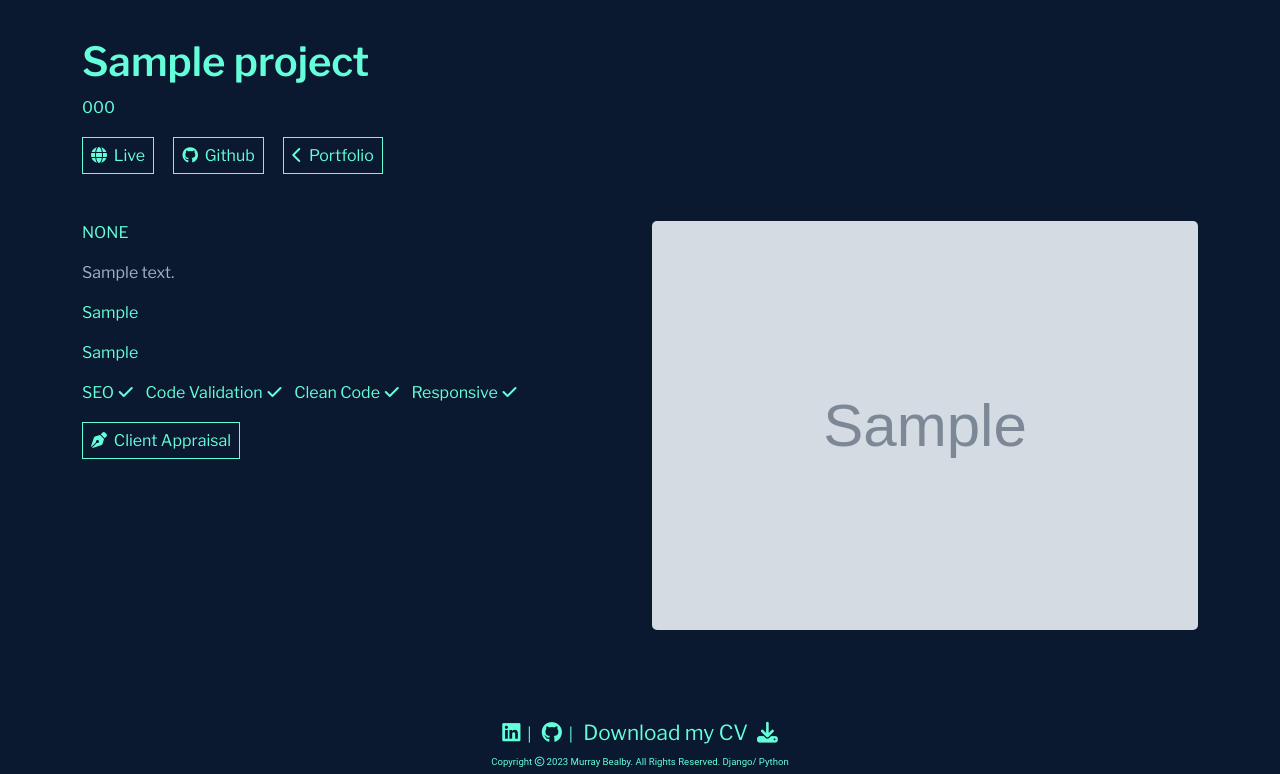
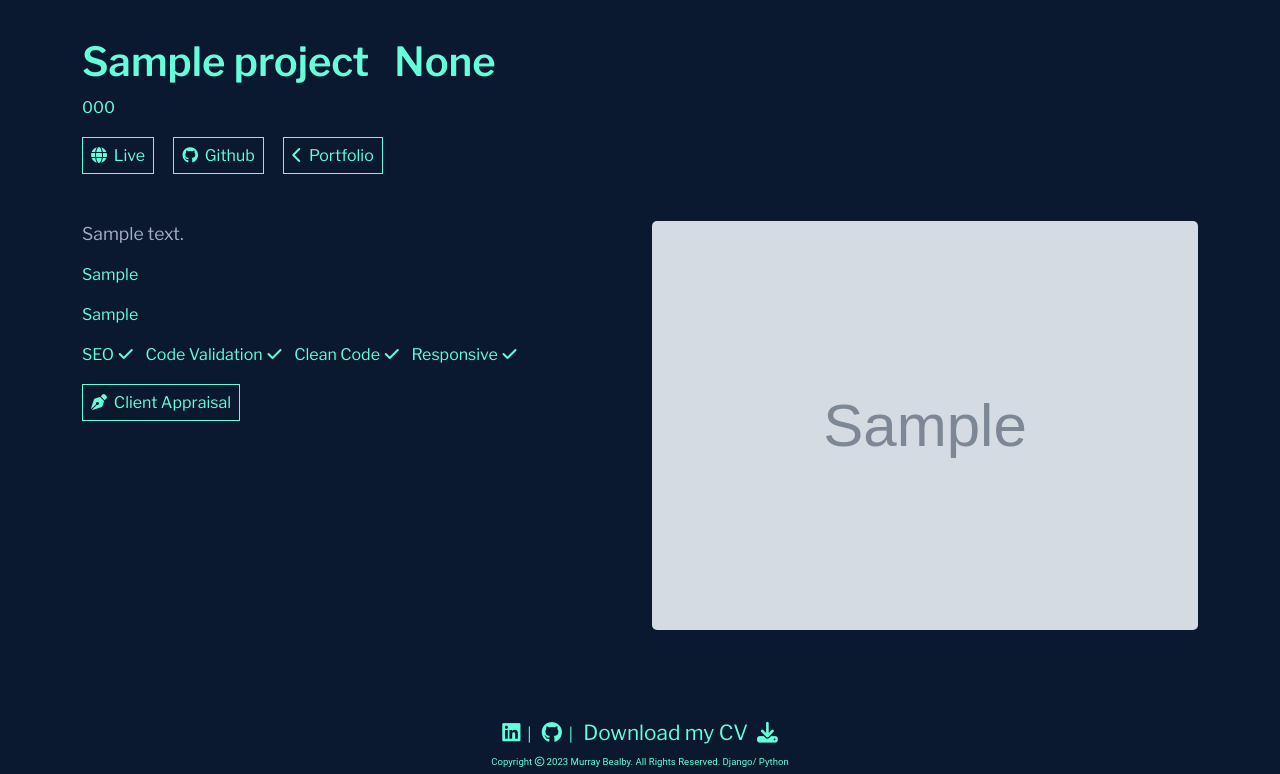
Before and after one commit to Bealby/murray_bealby, a Django app: a page that uses portfolio/templates/projects/project_detail.html in a window 1280 px wide. Shown: the part 59-833 px from the top of the page. Run offline with Django 3.2, Linux system fonts and the light colour scheme; tables that the repository leaves empty hold one stand-in row (values such as "Sample post"); grey boxes marked "Sample" are stand-in pictures; some libraries are stand-ins or nearby versions.

Commit message:
Font size for text description. Ad span title to main header

```diff
--- a/portfolio/templates/projects/project_detail.html
+++ b/portfolio/templates/projects/project_detail.html
@@ -8,7 +8,8 @@
 <section class="container">
     <div class="row title-section-top-margin content-margin">
         <div class="col-12">
-            <p class="title-header mb-1">{{ project.name }}</p>
+            <p class="title-header mb-1">{{ project.name }}&nbsp;&nbsp;<span class="title-header-2">
+                    {{ project.type }}</span></p>
         </div>
         <div class="col-12">
             <p>{{ project.code }}</p>
@@ -29,8 +30,7 @@
     <div class="row content-margin">
 
         <!---Desktop--->
-        <div class="col-md-6 project-detail-description-margin bullet-icons d-none d-md-block">
-            <p class="text-uppercase">{{ project.type }}</p>
+        <div class="col-md-6 project-detail-description-margin bullet-icons d-none d-lg-block">
             <p class="detail-description">{{ project.description|linebreaksbr }}</p>
             {% if project.crud %}
             <p>{{ project.crud }}</p>
@@ -49,17 +49,17 @@
                 Appraisal</a>
             {% endif %}
         </div>
-        <div class="col-md-6 project-detail-description-margin d-none d-md-block">
+        <div class="col-md-6 project-detail-description-margin d-none d-lg-block">
             <a href="{{ project.website }}" target="_blank"><img src="{{ project.image_mockup.url }}" width=600
                     height=400 alt="Mockup - {{ project.name }}" class="img-fluid mockup-image"></a>
         </div>
 
         <!---Mobile--->
-        <div class="col-sm-12 project-detail-description-margin d-md-none">
+        <div class="col-sm-12 project-detail-description-margin d-lg-none">
             <a href="{{ project.website }}" target="_blank"><img src="{{ project.image_mockup.url }}" width=600
                     height=400 alt="Mockup - {{ project.name }}" class="img-fluid mockup-image"></a>
         </div>
-        <div class="col-sm-12 project-detail-description-margin d-md-none bullet-icons">
+        <div class="col-sm-12 project-detail-description-margin d-lg-none bullet-icons">
             <p class="text-uppercase">{{ project.type }}</p>
             <p class="detail-description">{{ project.description|linebreaksbr }}</p>
             {% if project.crud %}
--- a/static/css/base.css
+++ b/static/css/base.css
@@ -61,6 +61,11 @@ body {
   font-weight: bold;
 }
 
+.title-sub-header {
+  font-size: 20px;
+  font-weight: bold;
+}
+
 .title-header-2 {
   font-size: 40px;
   font-weight: bold;
@@ -91,7 +96,7 @@ body {
 
 .detail-description {
   color: rgb(167, 174, 196, 1);
-  font-size: 1rem;
+  font-size: 1.1rem;
 }
 
 /*--- Margins/ Padding ---*/
```
